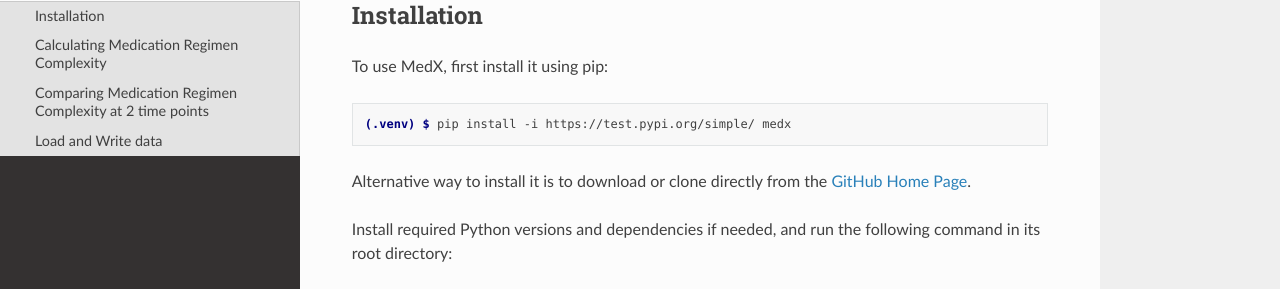
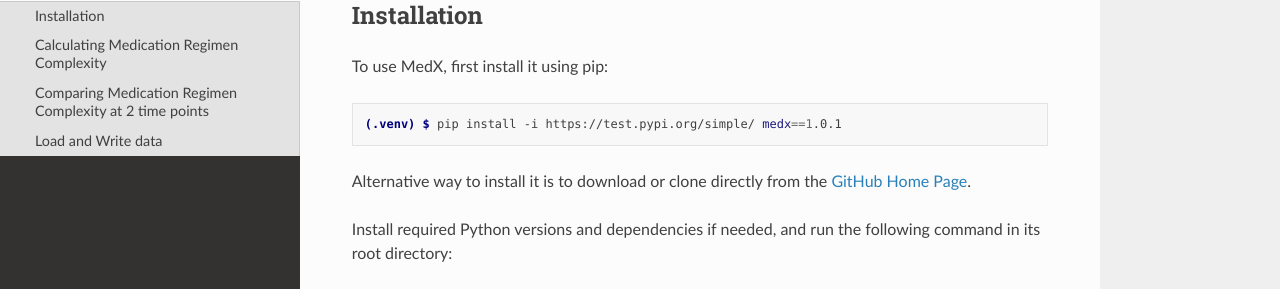
Before and after one commit to tirilab/medx, a Sphinx documentation site: the page built from docs/source/usage.rst, in a window 1280 px wide and 900 px high. Shown: the part 161-450 px from the top of the window. Built offline with Sphinx 7.4.7 and the Read the Docs theme 2.0.0, drawn with Linux system fonts in a browser that asks for light colours.

```diff
--- a/docs/source/usage.rst
+++ b/docs/source/usage.rst
@@ -10,7 +10,7 @@
 
 .. code-block:: console
 
-   (.venv) $ pip install -i https://test.pypi.org/simple/ medx
+   (.venv) $ pip install -i https://test.pypi.org/simple/ medx==1.0.1
 
 Alternative way to install it is to download or clone directly from the
 `GitHub Home Page <https://github.com/tirilab/medx>`_.
@@ -63,7 +63,6 @@
 >>> medx.mrciCalc('sample_med.csv', 'tests/result.csv')
 1
 
-
 Comparing Medication Regimen Complexity at 2 time points
 ----------------
 
@@ -113,7 +112,6 @@
 >>> medx.medx.mrciCompa('sample_med.csv', 'tests/result.csv', timeCol = "Time", time1 = "three months after")
 1
 
-
 Load and Write data
 ----------------
 
```
